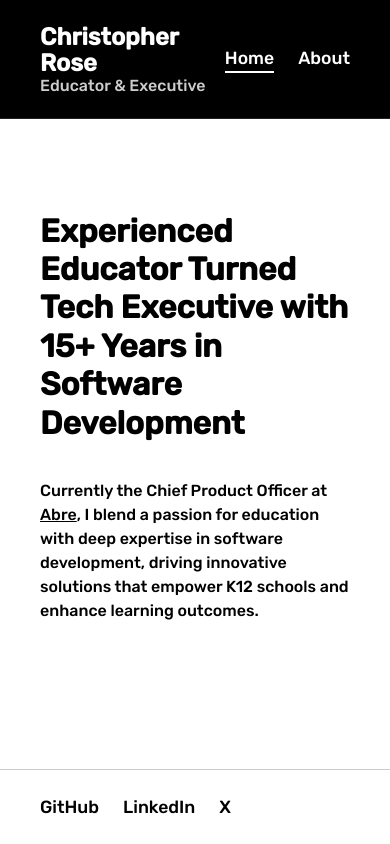
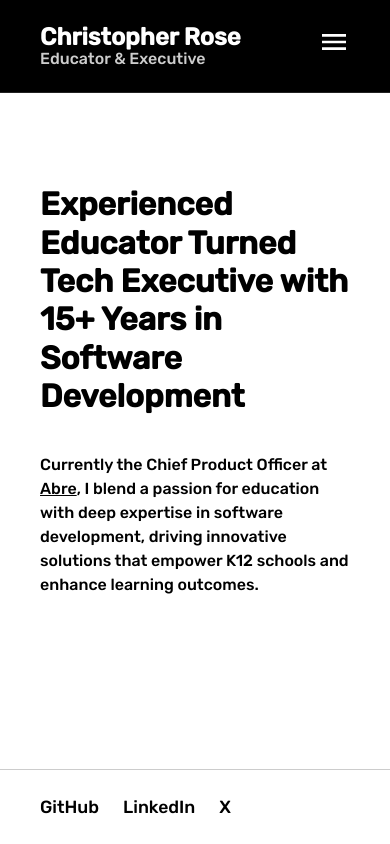
Before and after one commit to hcsdrose/Personal-Website-V2, a Vue app: page / in a window 390 px wide. Built offline with nearby package versions, Linux system fonts and the light colour scheme.

Commit message:
Add responsive mobile menu overlay

```diff
--- a/src/App.vue
+++ b/src/App.vue
@@ -7,9 +7,19 @@
           <span class="site-subtitle">Educator & Executive</span>
         </div>
       </div>
-      <div class="nav-right">
+      <div class="nav-right desktop-nav">
         <router-link to="/" exact-active-class="active">Home</router-link>
         <router-link to="/about" exact-active-class="active">About</router-link>
+      </div>
+      <div class="mobile-menu-icon" @click="showMobileMenu = true">
+        <svg width="32" height="32" viewBox="0 0 24 24"><path fill="#fff" d="M3 6h18v2H3V6m0 5h18v2H3v-2m0 5h18v2H3v-2z"/></svg>
+      </div>
+      <div v-if="showMobileMenu" class="mobile-menu-overlay">
+        <div class="mobile-menu-content">
+          <button class="close-btn" @click="showMobileMenu = false">&times;</button>
+          <router-link to="/" @click.native="closeMobileMenu">Home</router-link>
+          <router-link to="/about" @click.native="closeMobileMenu">About</router-link>
+        </div>
       </div>
     </nav>
     <div class="main-content">
@@ -28,9 +38,17 @@
 <script>
 export default {
   name: 'App',
+  data() {
+    return {
+      showMobileMenu: false
+    };
+  },
   methods: {
     goHome() {
       this.$router.push('/');
+    },
+    closeMobileMenu() {
+      this.showMobileMenu = false;
     }
   }
 };
@@ -111,11 +129,12 @@ export default {
   line-height: 1.1;
   margin-top: 0;
 }
-.nav-right {
+/* Desktop nav */
+.nav-right.desktop-nav {
   display: flex;
   gap: 1.5rem;
 }
-.nav-right a {
+.nav-right.desktop-nav a {
   color: #fff;
   text-decoration: none;
   font-size: 1.1em;
@@ -123,12 +142,72 @@ export default {
   font-weight: 500;
   transition: color 0.2s;
 }
-.nav-right a.active {
+.nav-right.desktop-nav a.active {
   color: #fff;
   border-bottom: 2px solid #fff;
 }
-.nav-right a:hover {
+.nav-right.desktop-nav a:hover {
   color: #fff;
+}
+
+/* Mobile menu icon */
+.mobile-menu-icon {
+  display: none;
+  cursor: pointer;
+  margin-left: 1rem;
+}
+
+/* Mobile menu overlay */
+.mobile-menu-overlay {
+  position: fixed;
+  top: 0;
+  left: 0;
+  width: 100vw;
+  height: 100vh;
+  background: rgba(0,0,0,0.95);
+  z-index: 1000;
+  display: flex;
+  align-items: center;
+  justify-content: center;
+}
+.mobile-menu-content {
+  display: flex;
+  flex-direction: column;
+  align-items: center;
+  gap: 2.5rem;
+}
+.mobile-menu-content .close-btn {
+  position: absolute;
+  top: 2rem;
+  right: 2rem;
+  background: none;
+  border: none;
+  color: #fff;
+  font-size: 2.5rem;
+  cursor: pointer;
+}
+.mobile-menu-content a {
+  color: #fff;
+  font-size: 2.2em;
+  text-decoration: none;
+  font-family: 'Rubik', Arial, Helvetica, sans-serif;
+  font-weight: 600;
+  transition: color 0.2s;
+}
+.mobile-menu-content a.active {
+  border-bottom: 2px solid #fff;
+}
+.mobile-menu-content a:hover {
+  color: #ccc;
+}
+
+@media (max-width: 800px) {
+  .nav-right.desktop-nav {
+    display: none;
+  }
+  .mobile-menu-icon {
+    display: block;
+  }
 }
 /* App flex layout for full height */
 #app.app-flex {
```
